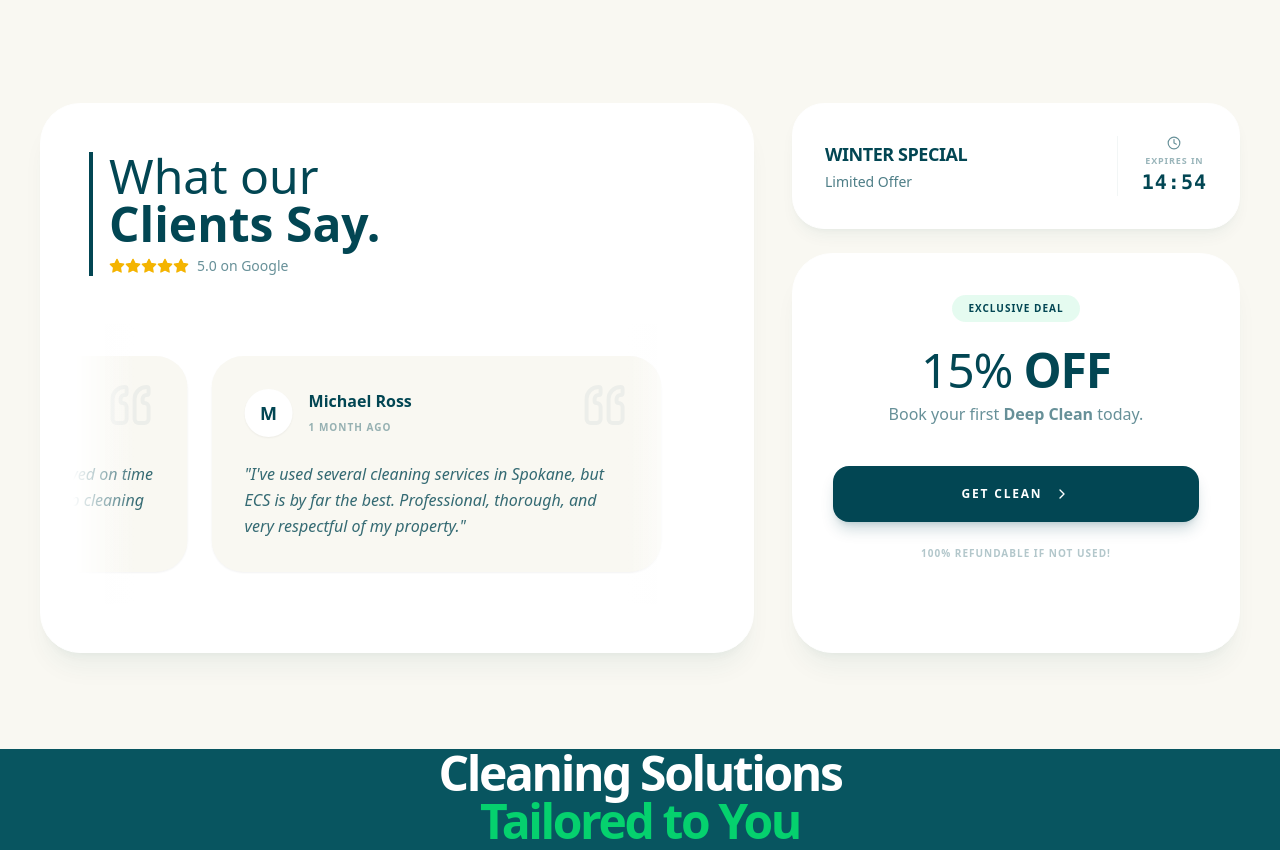
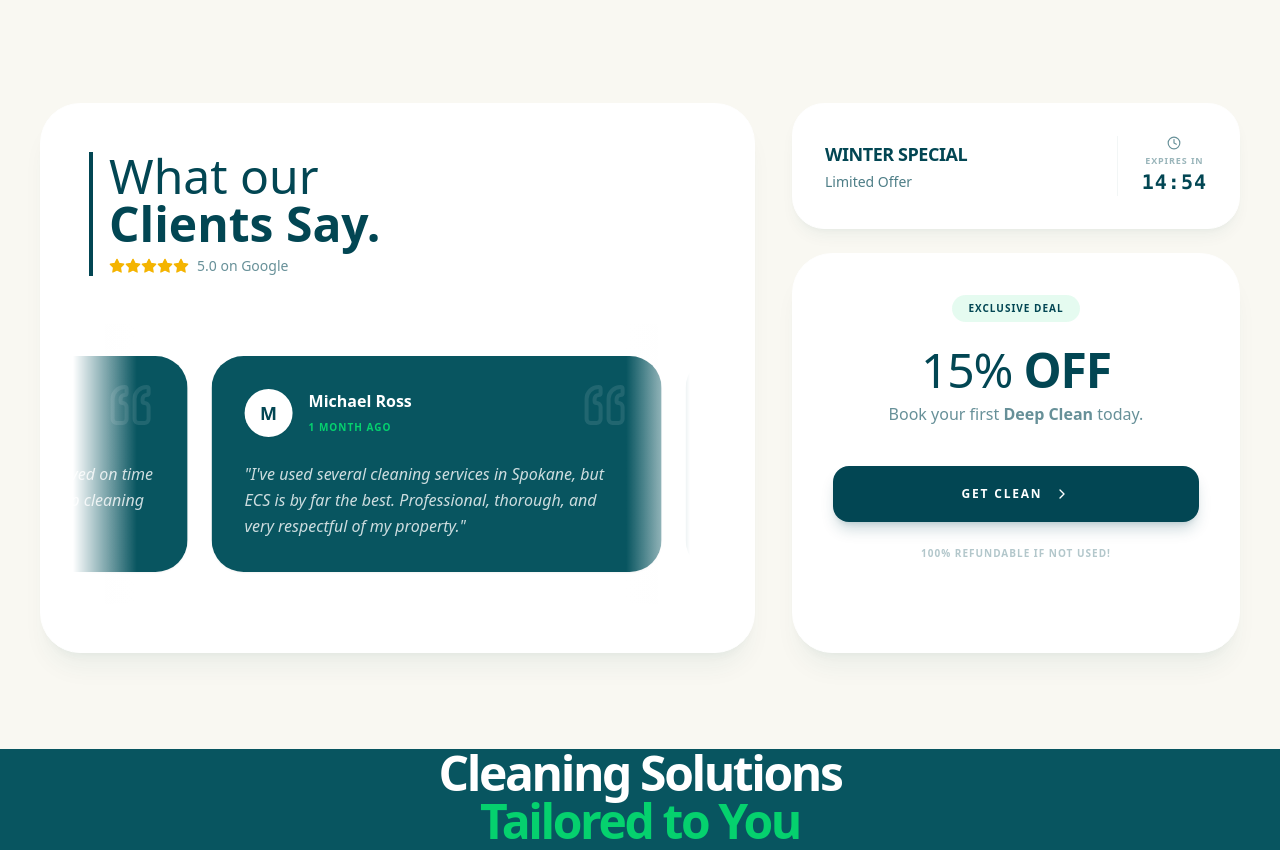
Before and after one commit to renatoquerales28-byte/extreme-cleaning-next, a Next.js app: page / in a window 1280 px wide. Shown: the part 745-1595 px from the top of the page. Built offline with nearby package versions, Linux system fonts and the light colour scheme.

Commit message:
style: update review cards to dark green #085560 and tighten column gap to gap-3

```diff
--- a/src/components/home/SocialProofSection.tsx
+++ b/src/components/home/SocialProofSection.tsx
@@ -37,7 +37,7 @@ export default function SocialProofSection() {
         <section className="w-full bg-[#F9F8F2] relative flex items-center overflow-hidden pt-8 pb-16 lg:pt-12 lg:pb-24">
 
             {/* CONTAINER: Max width of 1700px to match Hero */}
-            <div className="w-full max-w-[1700px] mx-auto px-6 lg:px-10 grid grid-cols-1 lg:grid-cols-5 gap-4 items-stretch justify-center">
+            <div className="w-full max-w-[1700px] mx-auto px-6 lg:px-10 grid grid-cols-1 lg:grid-cols-5 gap-3 items-stretch justify-center">
 
                 {/* LEFT COLUMN: REVIEWS (60% -> 3/5 cols) - NOW ENCLOSED IN WHITE CARD */}
                 <div className="w-full lg:col-span-3 flex flex-col justify-center relative">
@@ -74,21 +74,21 @@ export default function SocialProofSection() {
                                 {[...GOOGLE_REVIEWS, ...GOOGLE_REVIEWS, ...GOOGLE_REVIEWS].map((review, i) => (
                                     <div
                                         key={`${review.id}-${i}`}
-                                        className="bg-[#F9F8F2] p-8 rounded-[2rem] shadow-sm hover:shadow-lg hover:-translate-y-1 transition-all duration-300 relative group w-[350px] md:w-[450px] shrink-0 border border-transparent hover:border-[#024653]/5"
+                                        className="bg-[#085560] p-8 rounded-[2rem] shadow-sm hover:shadow-lg hover:-translate-y-1 transition-all duration-300 relative group w-[350px] md:w-[450px] shrink-0 border border-transparent hover:border-[#05D16E]/20"
                                     >
-                                        <Quote className="absolute top-6 right-8 text-[#024653]/5 transform rotate-180 group-hover:scale-110 transition-transform" size={48} />
+                                        <Quote className="absolute top-6 right-8 text-white/10 transform rotate-180 group-hover:scale-110 transition-transform" size={48} />
 
                                         <div className="flex items-center gap-4 mb-6">
                                             <div className="w-12 h-12 rounded-full bg-white flex items-center justify-center text-[#024653] font-black text-lg shadow-sm">
                                                 {review.name.charAt(0)}
                                             </div>
                                             <div>
-                                                <h4 className="font-bold text-[#024653] text-sm md:text-base">{review.name}</h4>
-                                                <span className="text-[10px] text-[#024653]/40 font-bold uppercase tracking-widest">{review.date}</span>
+                                                <h4 className="font-bold text-white text-sm md:text-base">{review.name}</h4>
+                                                <span className="text-[10px] text-[#05D16E] font-bold uppercase tracking-widest">{review.date}</span>
                                             </div>
                                         </div>
 
-                                        <p className="text-[#024653]/80 text-base font-light leading-relaxed italic relative z-10 line-clamp-4">
+                                        <p className="text-white/80 text-base font-light leading-relaxed italic relative z-10 line-clamp-4">
                                             &quot;{review.text}&quot;
                                         </p>
                                     </div>
```
